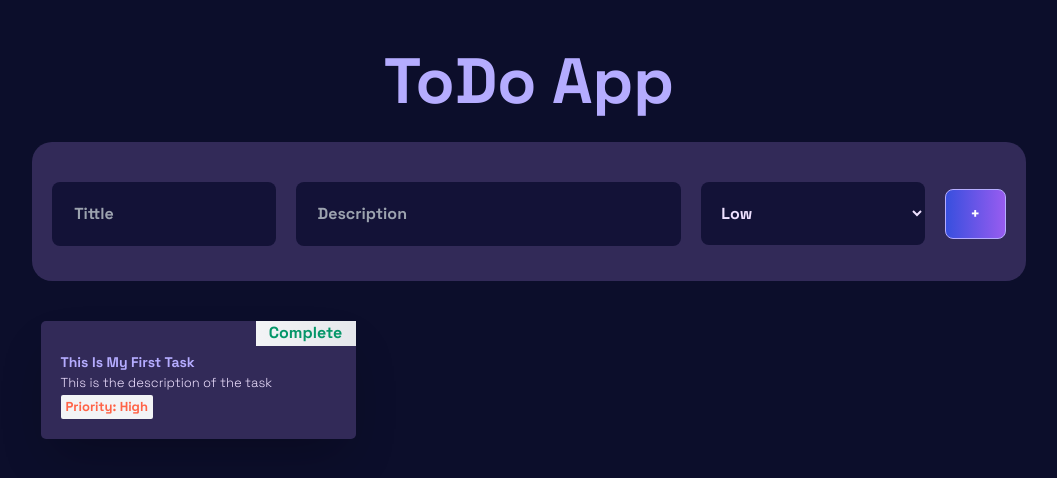
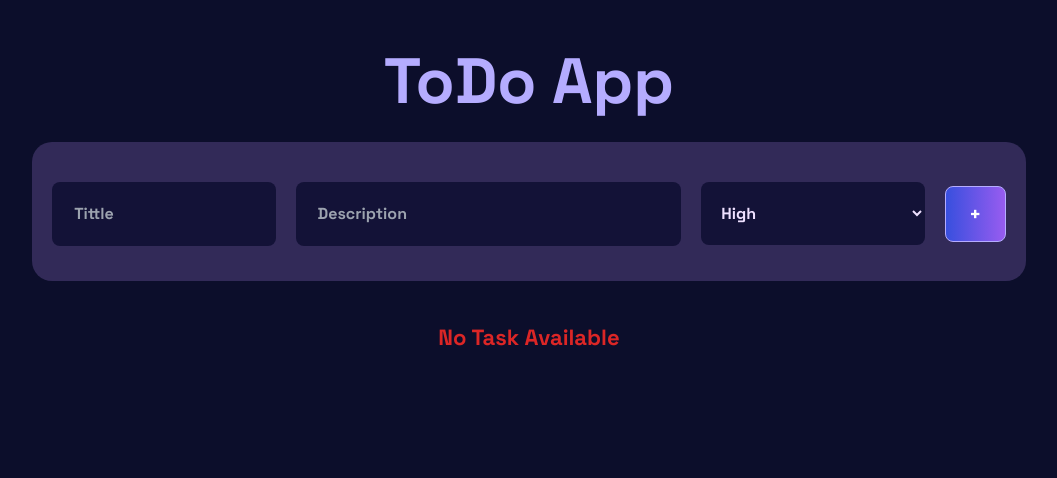
Before and after one commit to SaymanRabbi/todo_app_task, a React (Vite) app: page / in a window 1280 px wide. Shown: the top 478 px of the page, without its empty margins (111-1168 px from the left). Built offline with nearby package versions, Linux system fonts and the light colour scheme.

Commit message:
delete and done func work

```diff
--- a/src/Components/CardContainer/Card.tsx
+++ b/src/Components/CardContainer/Card.tsx
@@ -1,32 +1,65 @@
+import { useTaskStore } from "../../Store/Task";
+import Button from "../Button/Button";
 import Container from "../Container/Container";
 import DynamicHeading from "../DynamicHeading";
-
-
 const Card = () => {
+    const {task,updateTask,deleteTask,completeTask} = useTaskStore((state)=>state);
+    const handleDelete = (id:string)=>{
+        deleteTask(id);
+    }
+    // const handleUpdate = (id:string,task:any)=>{
+    //     updateTask(id,task);
+    // }
+    const handleComplete = (id:string)=>{
+        completeTask(id);
+    }
+    const sortedTasks = task.sort((a, b) => {
+        const priorityOrder = { low: 0, medium: 1, high: 2 };
+        console.log(a?.priority,b?.priority);
+        return priorityOrder[a?.priority] - priorityOrder[b?.priority];
+      });
     return (
         <Container className="py-10 w-[85%] mx-auto ">
-
              <div className=" grid grid-cols-12 gap-4 ">
-                   <div className="bg-bgPrimary  py-[20px] rounded-[5px] xl:px-[20px] px-[10px] w-[100%]  md:col-span-4 col-span-12 shadow-2xl relative">
-             <div className=" absolute bg-gradient-to-r from-gray-100 to-gray-200 mb-[15px] top-0 w-[100px] h-[25px] right-0 flex justify-center text-success">
-                <h2 className=" font-bold">Complete</h2>
+                 {
+                       task.length > 0 ?sortedTasks.map((task)=>(  <div className="bg-bgPrimary  py-[20px] rounded-[5px] xl:px-[20px] px-[10px] w-[100%]  md:col-span-4 col-span-12 shadow-2xl relative">
+                       <div className={`absolute bg-gradient-to-r from-gray-100 to-gray-200 mb-[15px] top-0 w-[100px] h-[25px] right-0 flex justify-center  ${ task.status ==='Active'?'':"text-success"}`}>
+                          <h2 className=" font-bold">{
+                                task.status
+                          }</h2>
                        </div>
                                 {/* Tittle */}
-                      <DynamicHeading className="!text-[14px] text-start py-0 !leading-[10px]  !pb-1 mt-4">
-                        This is my First Task
+                                <DynamicHeading className={`!text-[14px] text-start py-0 !leading-[10px]  !pb-1 mt-4 ${task.status !=="Active"?" text-gray-400 line-through":""}`}>
+                                   {
+                                        task.name
+                                   }
                                 </DynamicHeading>
                                 {/* Tittle */}
                                   {/* Description */}
-                        <div className="text-start text-[13px] leading-[18px] text-textSecondary mt-[3px] font-[300]">
-                            This is the description of the task
+                                  <div className={`text-start text-[13px] leading-[18px] text-textSecondary mt-[3px] font-[300] ${task.status !=="Active"?" text-gray-400 line-through":""}`}>
+                                        {
+                                            task.description
+                                        }
                                   </div>
                                   {/* Description */}
                                   {/* Priority */}
-                        <div className="text-start text-[13px] leading-[18px] text-[#FF6347] mt-[3px]   bg-gray-100 w-fit px-[5px] py-[3px] rounded-[2px] font-bold">
-                            Priority: High
+                                  <div className={`text-start text-[13px] leading-[18px] mt-[3px]   bg-gray-700 w-fit px-[5px] py-[3px] rounded-[2px] font-bold ${task.status ! ==="Active"? task.priority === 'medium'?"text-[#FFD700]": task.priority === 'high'?"text-[#FF6347] ":task.priority ==='low'?
+                                  "text-[#32CD32]":"":" text-gray-400"}`}>
+                                      Priority: {task.priority}
                                       </div>
+                                      <div className=" flex gap-x-4">
+                                          <Button className="bg-rgbFrom text-[#fff] mt-4 w-[100%] py-2 rounded-[5px]">Edit</Button>
+                                          <Button className="bg-error text-[#fff] mt-4 w-[100%] py-2 rounded-[5px]"
+                                            onClick={()=>handleDelete(task.id)}
+                                          >Delete</Button>
+                                          <Button className="bg-success text-[#fff] mt-4 w-[100%] py-2 rounded-[5px]"
+                                            onClick={()=>handleComplete(task.id)}
+                                          >Complete</Button>
                                       </div>
+                             </div>)) : <div className="col-span-12 text-center text-error font-bold text-[22px]">No Task Available</div>
+                 }
              </div>
+
         </Container>
     );
 };
--- a/src/Components/TaskForm.tsx
+++ b/src/Components/TaskForm.tsx
@@ -1,26 +1,43 @@
 import { useForm } from "react-hook-form";
 import Container from "./Container/Container";
 import Button from "./Button/Button";
+import { useTaskStore } from "../Store/Task";
 interface FormData {
     name: string;
     description: string;
     priority: string;
 }
 const PriorityList = [
+    { value: "high", label: "High" },
+    { value: "medium", label: "Medium" },
     { value: "low", label: "Low" },
-    { value: "medium", label: "Medium" },
-    { value: "high", label: "High" },
   ];
 
 const TaskForm = () => {
-    const onSubmit = (data: FormData) => {
-        console.log(data);
-    };
     const {
         register,
         handleSubmit,
+        reset,
         formState: { errors },
       } = useForm<FormData>();
+    const {addTask,clearMessage,successMessage} = useTaskStore((state)=>state);
+    const onSubmit = (data: FormData) => {
+        const task = {
+            name: data.name,
+            description: data.description,
+            priority: data.priority,
+            status: "Active",
+            id: Math.random().toString(36).substr(2, 9),
+          };
+         addTask(task);
+    };
+    setTimeout(() => {
+         if(successMessage==='Task added successfully'){
+            clearMessage();
+            reset();
+         }
+    }, 1000);
+
     return (
         <Container className="h-[100%] w-[98%] mx-auto">
         <div className=" flex flex-wrap mx-[15px] lg:px-14">
@@ -39,7 +56,7 @@ const TaskForm = () => {
           {...register("name", {
             required: "Tittle is required",
             pattern: {
-              value: /^[A-Za-z]+$/i,
+              value: /^[A-Za-z]/,
               message: "Tittle should contain only alphabets",
             },
           })}
@@ -95,7 +112,7 @@ const TaskForm = () => {
                 <div className="col-span-2 md:col-span-1  flex items-center" >
                     <Button
                     type="submit"
-                    className="bg-gradient-to-r from-rgbFrom to-rgbTo mb-[15px]"
+                    className="bg-gradient-to-r from-rgbFrom to-rgbTo mb-[15px] text-[20px]"
                     >
                         +
                     </Button>
--- /dev/null
+++ b/src/Store/Task.tsx
@@ -0,0 +1,39 @@
+import { create } from "zustand";
+import { TaskTypes } from "../Types";
+interface taskInterface {
+    task:TaskTypes[];
+    addTask:(task:TaskTypes)=>void;
+    deleteTask:(id:string)=>void;
+    updateTask:(id:string,task:TaskTypes)=>void;
+    success: boolean;
+    error: boolean;
+    successMessage: string;
+    errorMessage: string;
+    clearMessage:()=>void;
+   completeTask:(id:string)=>void;
+}
+
+export const useTaskStore = create<taskInterface>((set) => ({
+    task: [],
+    success: false,
+    error: false,
+    successMessage: "",
+    errorMessage: "",
+    addTask: (task) => set((state) => ({ task: [...state.task, task],
+     success: true,
+     error: false,
+     successMessage: "Task added successfully",
+     errorMessage: ""
+    })),
+    deleteTask: (id) => set((state) => ({ task: state.task.filter((task) => task.id !== id), success: true, error: false, successMessage: "Task deleted successfully", errorMessage: ""
+    })),
+    updateTask: (id) => set((state) => ({ task: state.task.map((task) => (task.id === id ? { ...task, ...task } : task)),
+        success: true,
+        error: false,
+        successMessage: "Task updated successfully",
+        errorMessage: ""
+})),
+    clearMessage: () => set(() => ({ success: false, error: false, successMessage: "", errorMessage: "" })),
+    completeTask: (id) => set((state) => ({ task: state.task.map((task) => (task.id === id ? { ...task, status: "Completed" } : task)), success: true, error: false, successMessage: "Task completed successfully", errorMessage: ""
+    })),
+}));
--- /dev/null
+++ b/src/Types.tsx
@@ -0,0 +1,8 @@
+export interface TaskTypes {
+    name?:string,
+    description?:string;
+    status?:string;
+    priority?:string;
+    id:string;
+
+}
```
Lines whose indentation alone changed are shown as unchanged.
